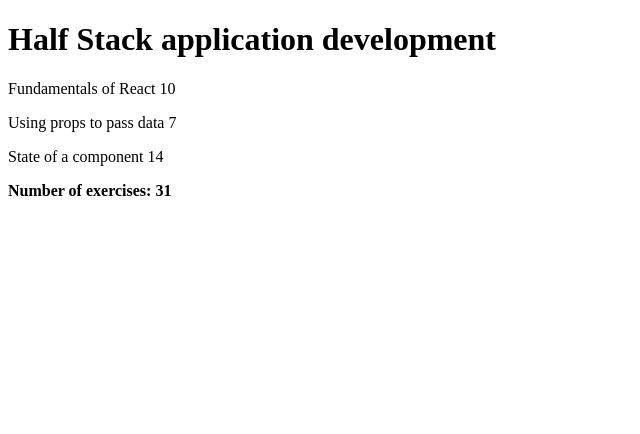
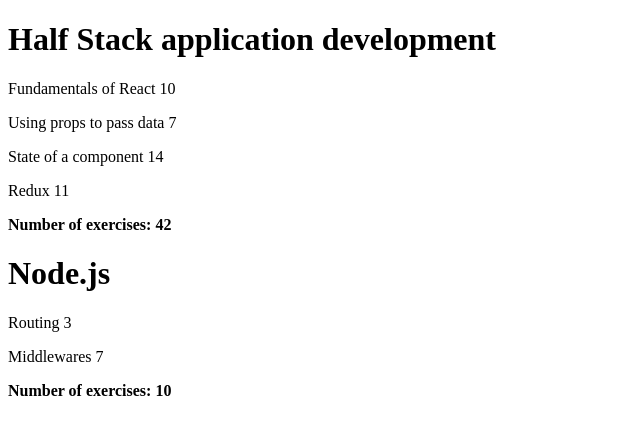
Before and after one commit to fecfecfec/fullstackopen-helsinki, a React (Create React App) app in the folder part2/course-information/: page / in a window 1280 px wide. Shown: the top 434 px of the page, without its empty margins (0-640 px from the left). Built offline with nearby package versions, Linux system fonts and the light colour scheme.

Commit message:
2.4: Course information step9 ✅

```diff
--- a/part2/course-information/src/App.js
+++ b/part2/course-information/src/App.js
@@ -19,11 +19,15 @@
 }
 
 const Content = (props) => {
+  const mappedParts = props.parts.map((part) => {
+    return (
+      <Part key={part.id} part={part} />
+    )
+  })
+
   return (
     <>
-      <Part part={props.parts[0]} />
-      <Part part={props.parts[1]} />
-      <Part part={props.parts[2]} />
+      {mappedParts}
     </>
   )
 }
@@ -38,21 +42,28 @@
 }
 
 const Course = (props) => {
+  const mappedCourses = props.course.map((course) => {
+    return (
+      <div key={course.id}>
+        <Header name={course.name} />
+        <Content parts={course.parts} />
+        <Total parts={course.parts} />
+      </div>
+    )
+  })
+
   return (
     <>
-      <Header name={props.course.name} />
-      <Content parts={props.course.parts} />
-      <Total parts={props.course.parts} />
+      {mappedCourses}
     </>
   )
 }
 
-// Need to turn the course component into a component that renders the content of an arbitratory number of courses
-
 const App = () => {
-  const course = {
+  const course = [
+    {
+      name: 'Half Stack application development',
       id: 1,
-    name: 'Half Stack application development',
       parts: [
         {
           name: 'Fundamentals of React',
@@ -68,9 +79,31 @@
           name: 'State of a component',
           exercises: 14,
           id: 3
+        },
+        {
+          name: 'Redux',
+          exercises: 11,
+          id: 4
+        }
+      ]
+    },
+    {
+      name: 'Node.js',
+      id: 2,
+      parts: [
+        {
+          name: 'Routing',
+          exercises: 3,
+          id: 1
+        },
+        {
+          name: 'Middlewares',
+          exercises: 7,
+          id: 2
         }
       ]
     }
+  ]
 
   return (
     <>
```
Lines whose indentation alone changed are shown as unchanged.
